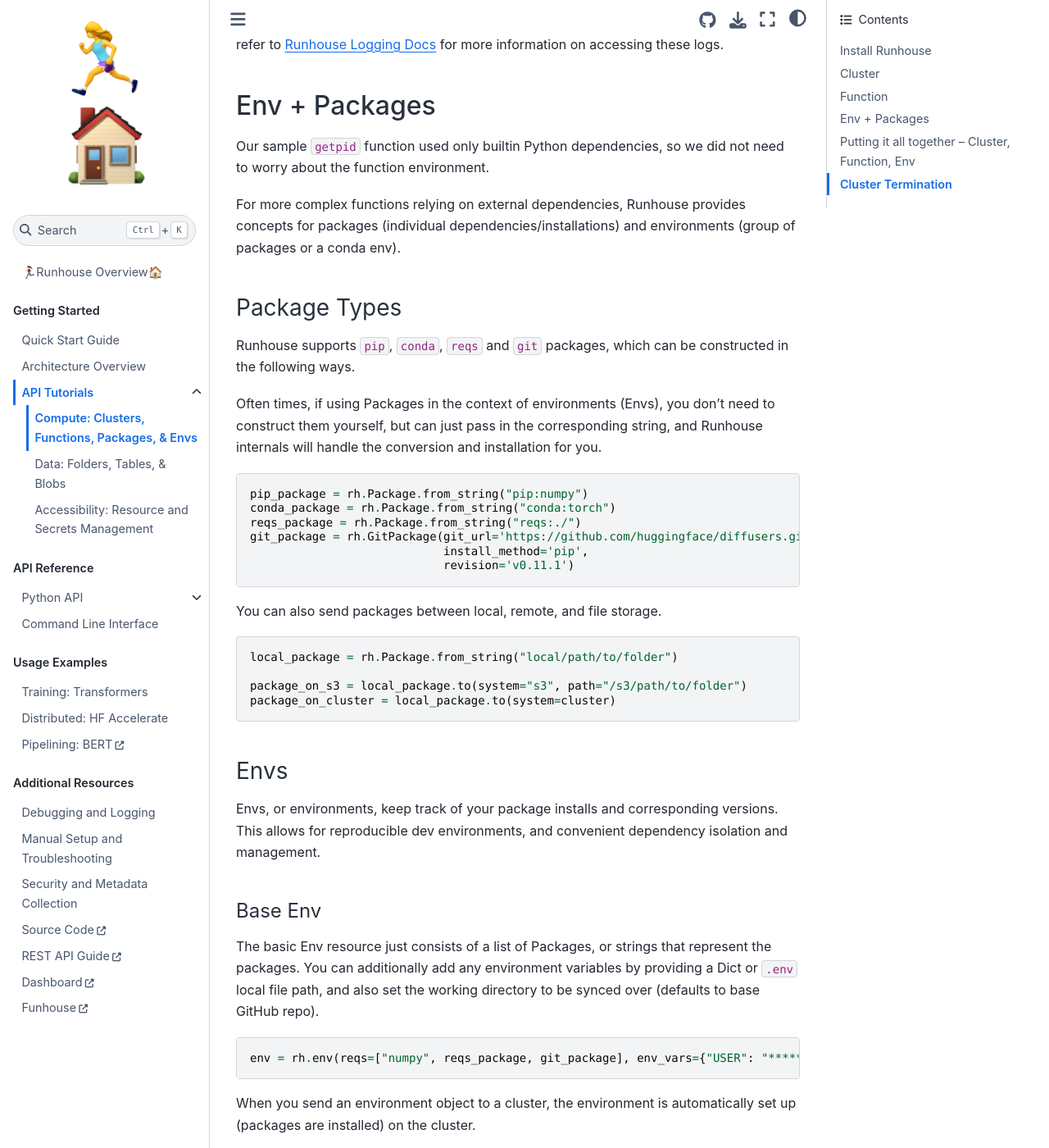
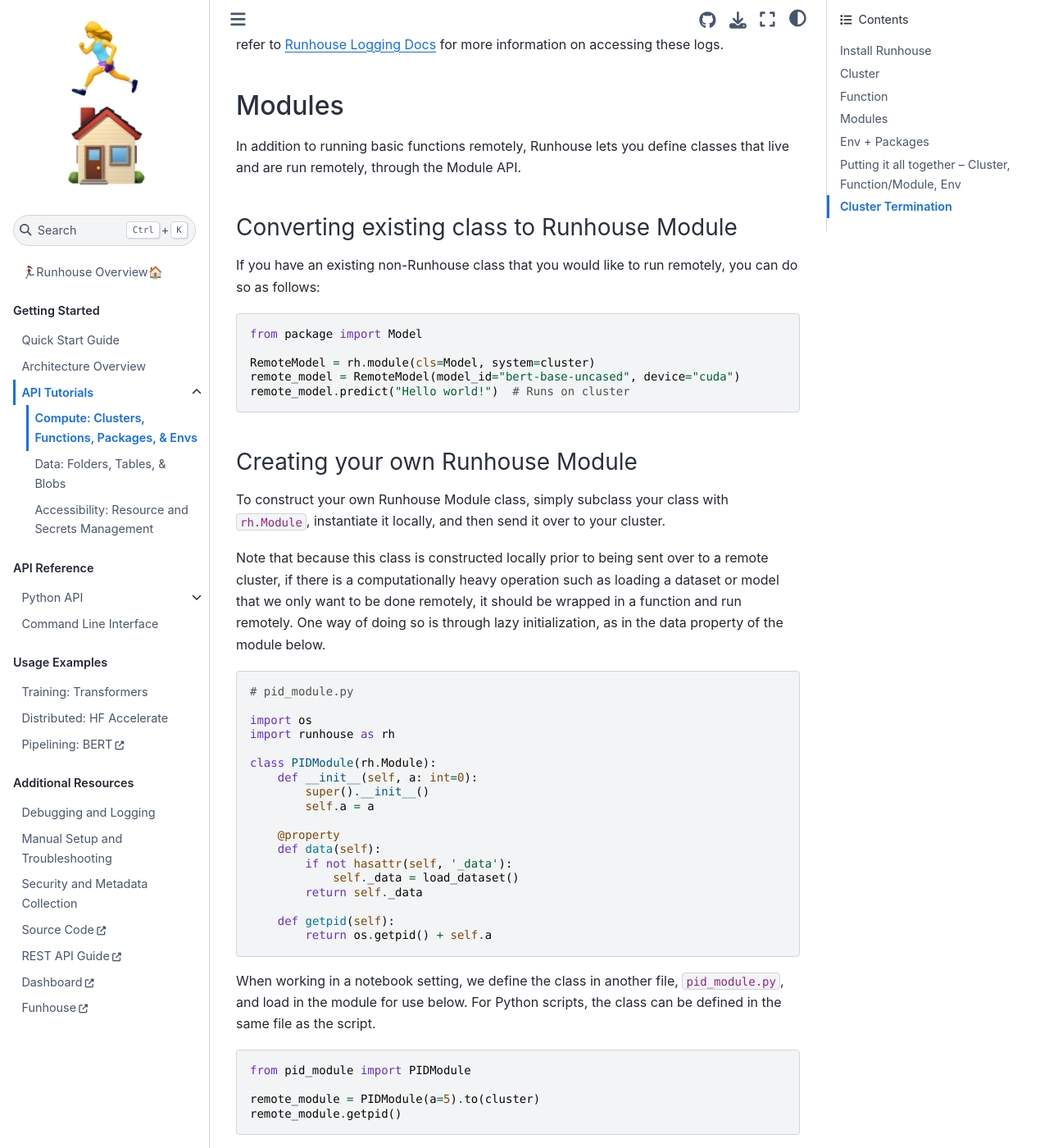
Before and after one commit to run-house/runhouse, a Sphinx documentation site: the page built from docs/tutorials/api/compute.rst, in a window 1280 px wide and 1400 px high, scrolled down 7848 px. Shown: the whole window at 82% size. Built offline with Sphinx 7.4.7 and the Sphinx Book theme 1.1.4, drawn with Linux system fonts in a browser that asks for light colours; pages that are not in the unit, such as notebooks, are missing from menus; some of the changed text lies outside the part shown.

Commit message:
add module section to compute api tutorial

```diff
--- a/docs/tutorials/api/compute.rst
+++ b/docs/tutorials/api/compute.rst
@@ -489,6 +489,93 @@
 Docs <https://runhouse-docs.readthedocs-hosted.com/en/latest/debugging_logging.html>`__
 for more information on accessing these logs.
 
+Modules
+-------
+
+In addition to running basic functions remotely, Runhouse lets you
+define classes that live and are run remotely, through the Module API.
+
+Converting existing class to Runhouse Module
+~~~~~~~~~~~~~~~~~~~~~~~~~~~~~~~~~~~~~~~~~~~~
+
+If you have an existing non-Runhouse class that you would like to run
+remotely, you can do so as follows:
+
+::
+
+   from package import Model
+
+   RemoteModel = rh.module(cls=Model, system=cluster)
+   remote_model = RemoteModel(model_id="bert-base-uncased", device="cuda")
+   remote_model.predict("Hello world!")  # Runs on cluster
+
+Creating your own Runhouse Module
+~~~~~~~~~~~~~~~~~~~~~~~~~~~~~~~~~
+
+To construct your own Runhouse Module class, simply subclass your class
+with ``rh.Module``, instantiate it locally, and then send it over to
+your cluster.
+
+Note that because this class is constructed locally prior to being sent
+over to a remote cluster, if there is a computationally heavy operation
+such as loading a dataset or model that we only want to be done
+remotely, it should be wrapped in a function and run remotely. One way
+of doing so is through lazy initialization, as in the data property of
+the module below.
+
+::
+
+   # pid_module.py
+
+   import os
+   import runhouse as rh
+
+   class PIDModule(rh.Module):
+       def __init__(self, a: int=0):
+           super().__init__()
+           self.a = a
+
+       @property
+       def data(self):
+           if not hasattr(self, '_data'):
+               self._data = load_dataset()
+           return self._data
+
+       def getpid(self):
+           return os.getpid() + self.a
+
+When working in a notebook setting, we define the class in another file,
+``pid_module.py``, and load in the module for use below. For Python
+scripts, the class can be defined in the same file as the script.
+
+.. code:: ipython3
+
+    from pid_module import PIDModule
+
+    remote_module = PIDModule(a=5).to(cluster)
+    remote_module.getpid()
+
+
+.. parsed-literal::
+
+    INFO | 2023-09-05 19:57:10.034443 | Calling PIDModule.getpid
+
+
+.. parsed-literal::
+
+    base servlet: Calling method getpid on module PIDModule
+
+
+.. parsed-literal::
+
+    INFO | 2023-09-05 19:57:10.308916 | Time to call PIDModule.getpid: 0.27 seconds
+
+
+.. parsed-literal::
+
+    21806
+
+
 Env + Packages
 --------------
 
@@ -690,8 +777,8 @@
     # install additional package on given env
     cluster.install_packages(["pandas"], env=conda_env)
 
-Putting it all together – Cluster, Function, Env
-------------------------------------------------
+Putting it all together – Cluster, Function/Module, Env
+-------------------------------------------------------
 
 Now that we understand how clusters, functions, and
 packages/environments work, we can go on to implement more complex
```
Also changed, not shown: docs/notebooks/basics/compute.ipynb, 1 other file.
